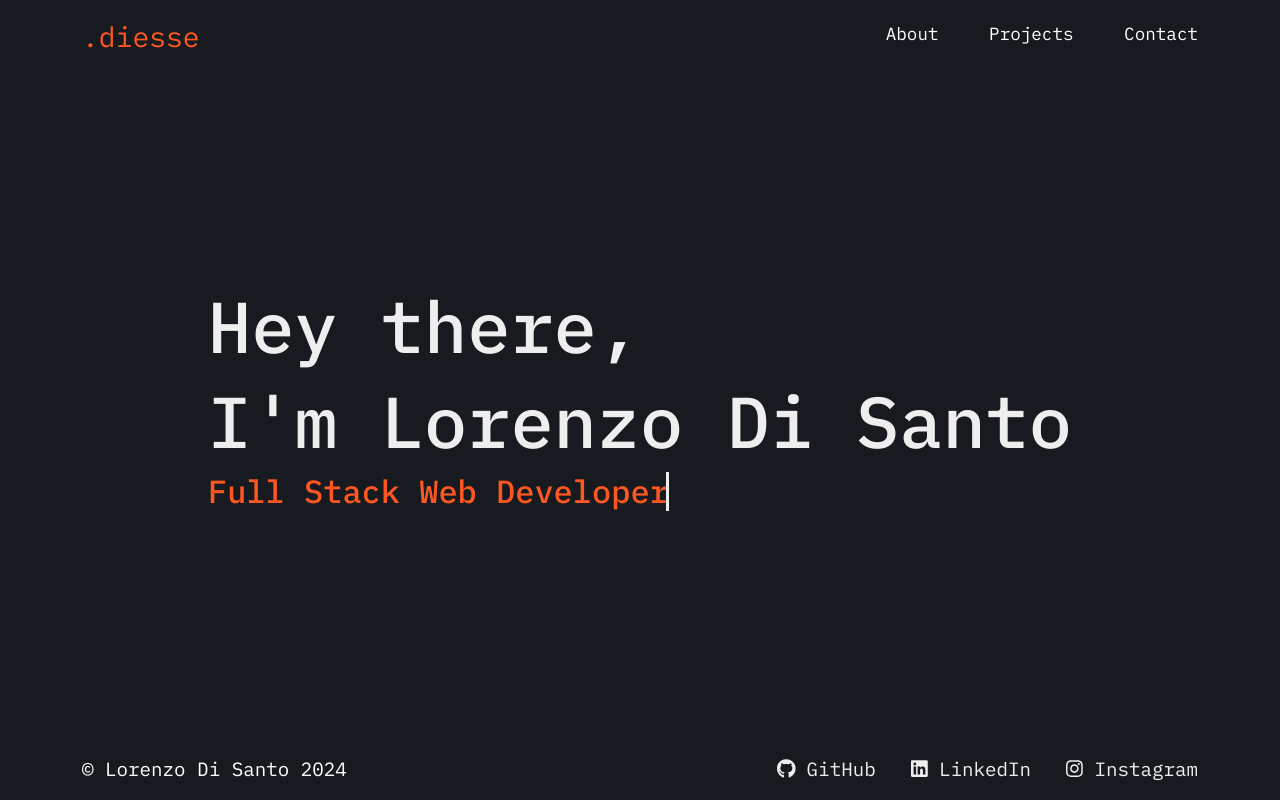
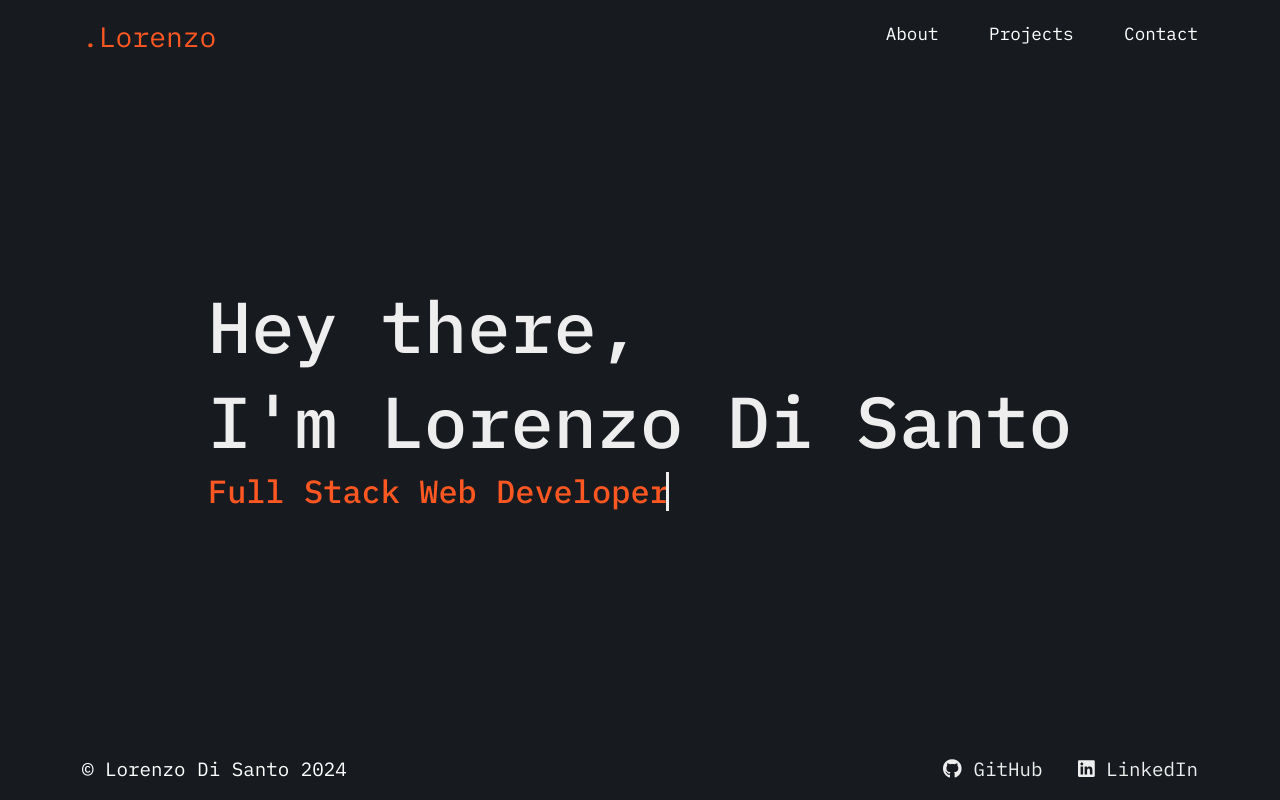
Before and after one commit to lorenzodisanto/portfolio, a Vue app: page / in a window 1280 px wide. Built offline with nearby package versions, Linux system fonts and the light colour scheme.

Commit message:
feat: delete instagram link

```diff
--- a/src/App.vue
+++ b/src/App.vue
@@ -6,7 +6,7 @@ import AppFooter from "./components/AppFooter.vue";
 export default {
   data() {
     return {
-      title: ".diesse",
+      title: ".Lorenzo",
       author: "Lorenzo Di Santo",
     };
   },
--- a/src/components/AppFooter.vue
+++ b/src/components/AppFooter.vue
@@ -30,12 +30,6 @@ export default {
               LinkedIn
             </a>
           </div>
-          <div>
-            <a href="https://www.instagram.com/llor.ds/" target="_blank">
-              <font-awesome-icon icon="fa-brands fa-instagram" />
-              Instagram
-            </a>
-          </div>
         </div>
       </div>
     </nav>
@@ -44,7 +38,7 @@ export default {
 
 <style lang="scss" scoped>
 footer {
-  height: 200px;
+  height: 150px;
   background-color: #171b20;
 
   .name {
--- a/src/pages/AboutPage.vue
+++ b/src/pages/AboutPage.vue
@@ -110,7 +110,4 @@ h1 {
     width: 70%;
   }
 }
-
-.description-mobile {
-}
 </style>
--- a/src/styles/general.scss
+++ b/src/styles/general.scss
@@ -2,13 +2,13 @@
 @import "bootstrap/scss/bootstrap";
 
 .wrapper {
-  height: calc(100vh - 67px - 200px);
+  height: calc(100vh - 67px - 150px);
   display: flex;
   justify-content: center;
   align-items: center;
 }
 .wrapper-about {
-  height: calc(100vh - 67px - 200px);
+  height: calc(100vh - 67px - 150px);
   display: flex;
   justify-content: center;
   align-items: center;
```
